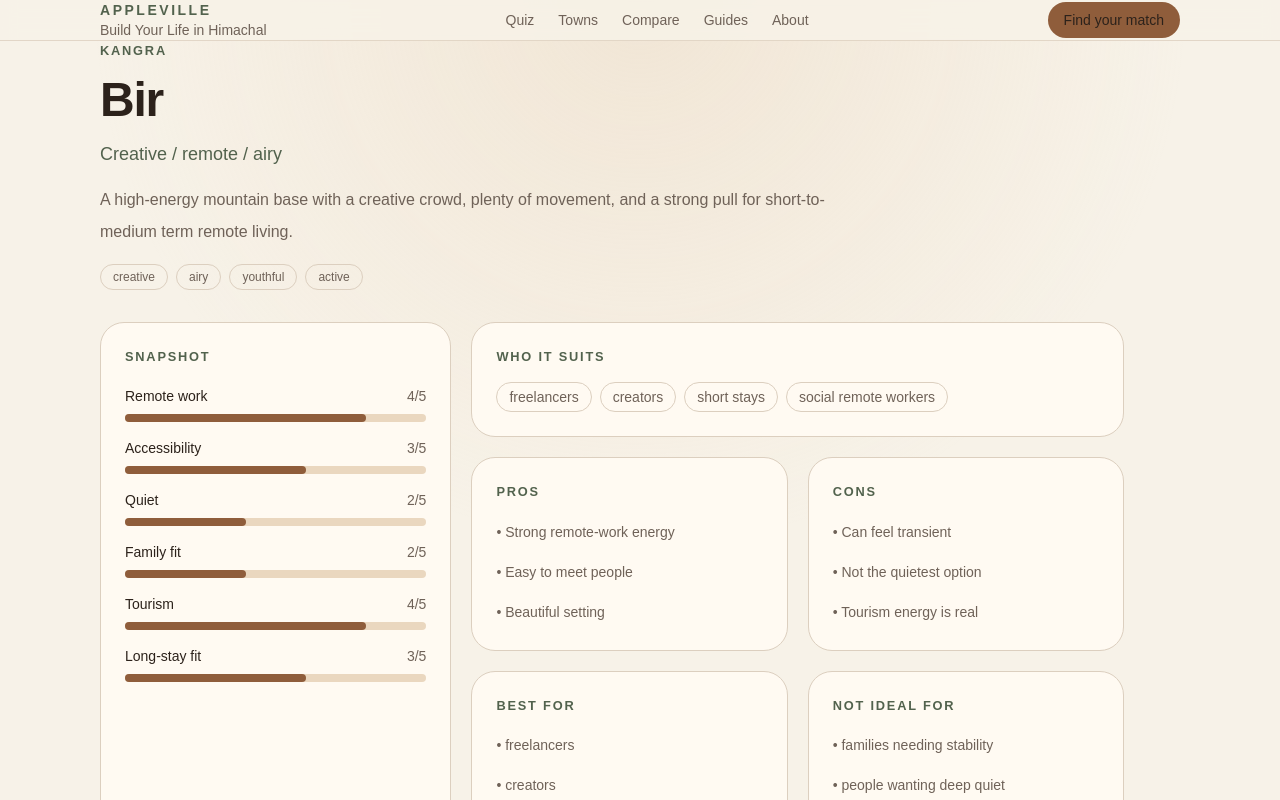
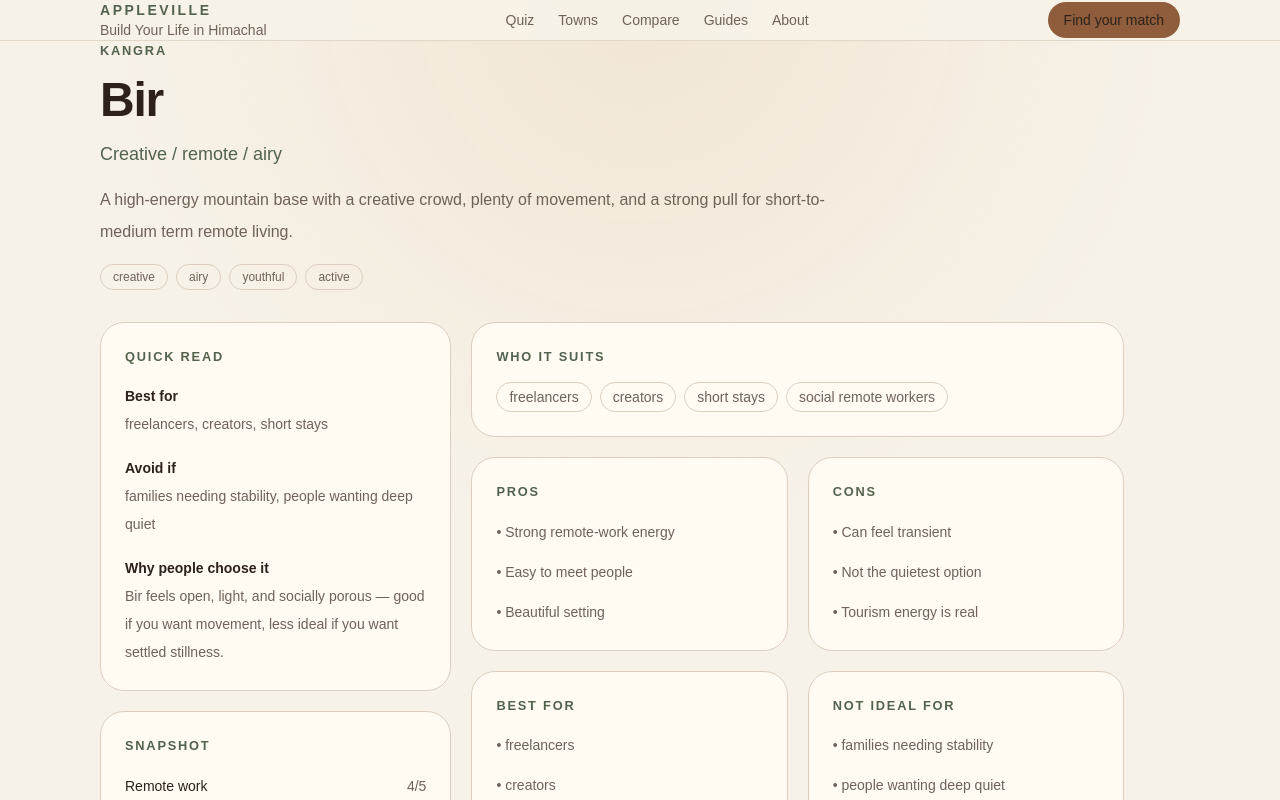
Before and after one commit to andy0056/appleville, a Next.js app: page /towns/bir in a window 1280 px wide. Shown: the top 800 px of the page. Built offline with nearby package versions, Linux system fonts and the light colour scheme.

Commit message:
feat: improve town page readability with quick-read summary

```diff
--- a/src/app/towns/[slug]/page.tsx
+++ b/src/app/towns/[slug]/page.tsx
@@ -43,7 +43,26 @@ export default async function TownDetailPage({
         </div>
 
         <div className="grid gap-5 lg:grid-cols-[0.7fr_1.3fr]">
-          <aside className="card p-6">
+          <aside className="space-y-5">
+            <div className="card p-6">
+              <p className="eyebrow">Quick read</p>
+              <div className="mt-4 space-y-4 text-sm leading-7 text-[var(--muted)]">
+                <div>
+                  <p className="font-semibold text-[var(--foreground)]">Best for</p>
+                  <p>{town.goodFor.slice(0, 3).join(", ")}</p>
+                </div>
+                <div>
+                  <p className="font-semibold text-[var(--foreground)]">Avoid if</p>
+                  <p>{town.notIdealFor.slice(0, 2).join(", ")}</p>
+                </div>
+                <div>
+                  <p className="font-semibold text-[var(--foreground)]">Why people choose it</p>
+                  <p>{town.localFeel}</p>
+                </div>
+              </div>
+            </div>
+
+            <div className="card p-6">
               <p className="eyebrow">Snapshot</p>
               <div className="mt-5 space-y-4">
                 {metrics.map(([label, value]) => (
@@ -60,6 +79,7 @@ export default async function TownDetailPage({
                     </div>
                   </div>
                 ))}
+              </div>
             </div>
           </aside>
 
```
Lines whose indentation alone changed are shown as unchanged.
